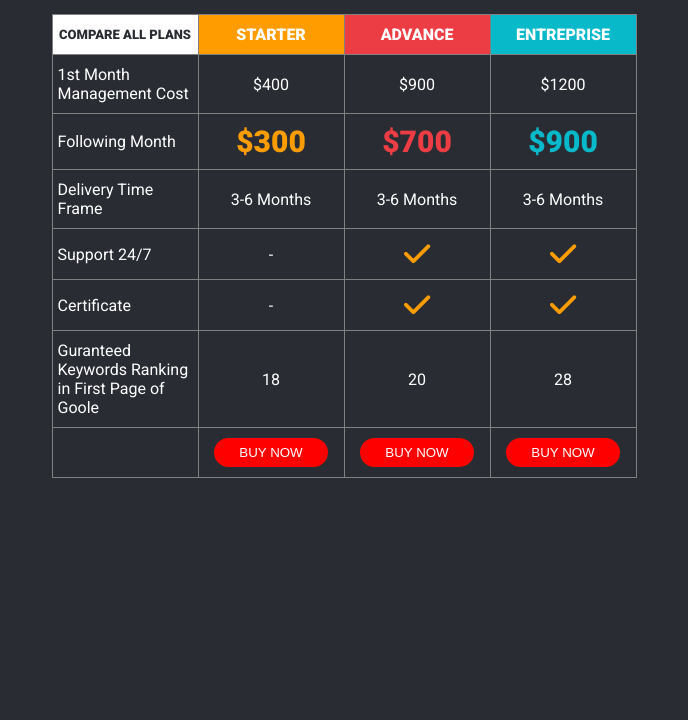
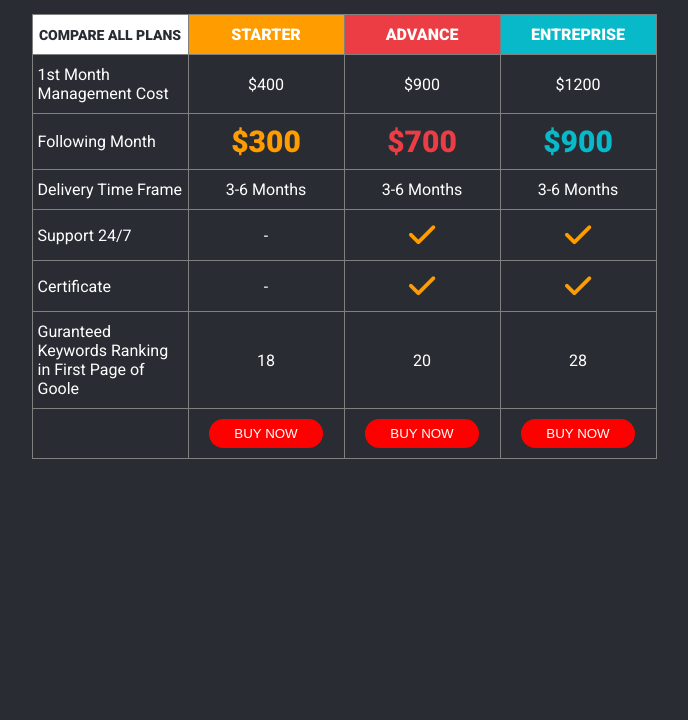
Before and after one commit to tanjim1905/table-using-html-css, a plain HTML site: page index.html in a window 1280 px wide. Shown: the part 80-800 px from the top of the page, without its empty margins (296-984 px from the left). Drawn offline with Linux system fonts and the light colour scheme.

Commit message:
td width & th first-child font-size changed

```diff
--- a/style.css
+++ b/style.css
@@ -56,12 +56,12 @@ th{
 }
 
 th:first-child{
-    font-size: 13px;
+    font-size: 14px;
     color: #292D33;
 }
 
 td, th{
-    width: 135px;
+    width: 145px;
     padding: 10px 5px;
     border: 1px solid gray;
     text-align: center;
```
